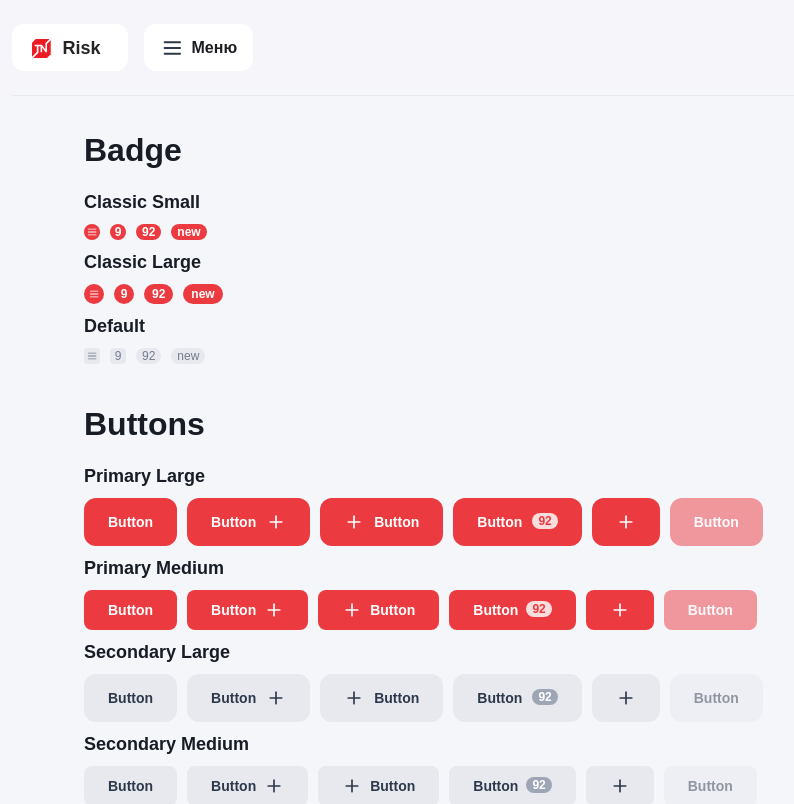
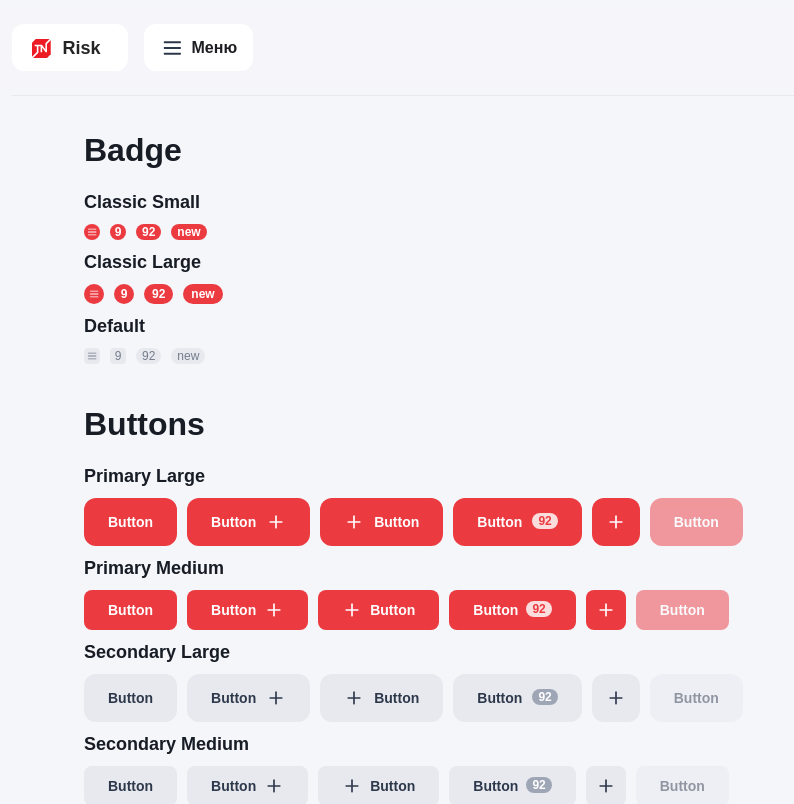
Before and after one commit to DenisKamchatov/TNRisk, a Vue app: page /uikit in a window 1280 px wide. Shown: the top 804 px of the page, without its empty margins (12-806 px from the left). Built offline with nearby package versions, Linux system fonts and the light colour scheme.

Commit message:
Refactored tn-button

```diff
--- a/src/components/uikit/tn-button.vue
+++ b/src/components/uikit/tn-button.vue
@@ -65,10 +65,6 @@ const iconSize = computed<number>(() => {
   return 20;
 });
 
-const loaderSize = computed(() => {
-  return props.size;
-});
-
 const buttonWidth = computed(() => {
   if (props.width && props.width.toString().includes("%")) {
     return props.width;
@@ -105,12 +101,12 @@ function onClickButton(e: Event) {
     :class="{
       'tn-button_medium': sizeOutput === 'md',
       'tn-button_large': sizeOutput === 'lg',
-      'tn-button_only-icon': isOnlyIcon,
       'tn-button_lefticon': hasLeftIcon,
       'tn-button_righticon': hasRightIcon,
       'tn-button_disabled': disabled,
       'tn-button_primary': primary,
       'tn-button_secondary': secondary,
+      'tn-button_only-icon': isOnlyIcon,
     }"
     :style="{ width: buttonWidth }"
     @click="onClickButton"
@@ -167,6 +163,16 @@ function onClickButton(e: Event) {
     cursor: initial;
   }
 
+  &.tn-button_only-icon {
+    display: flex;
+    align-items: center;
+    justify-content: center;
+    padding: 0;
+    min-width: 48px;
+    max-width: 48px;
+    height: 48px;
+  }
+
   .tn-badge {
     font-weight: 600;
   }
@@ -185,17 +191,16 @@ function onClickButton(e: Event) {
 }
 
 .tn-button_medium {
-  // padding: 11px 20px;
   height: 40px;
-  // min-width: 144px;
   gap: 8px;
 
   border-radius: 8px;
 
-  // &:disabled,
-  // &[disabled] {
-  //   opacity: 0.5;
-  // }
+  &.tn-button_only-icon {
+    min-width: 40px;
+    max-width: 40px;
+    height: 40px;
+  }
 }
 
 .tn-button_primary {
@@ -210,18 +215,12 @@ function onClickButton(e: Event) {
     background: #d91921;
 
     transition: 300ms;
-    // color: var(--button-loader-white);
-
-    // .tn-button__icon {
-    //   color: #ffffff;
-    // }
   }
 
   &:active:enabled {
     background: #c02b31;
 
     transition: 300ms;
-    // color: var(--button-text);
   }
 
   &:focus {
@@ -266,6 +265,8 @@ function onClickButton(e: Event) {
   }
 }
 
+
+
 @keyframes focus-animation-secondary {
   from {
     outline: 1px solid #ffffff00;
```
